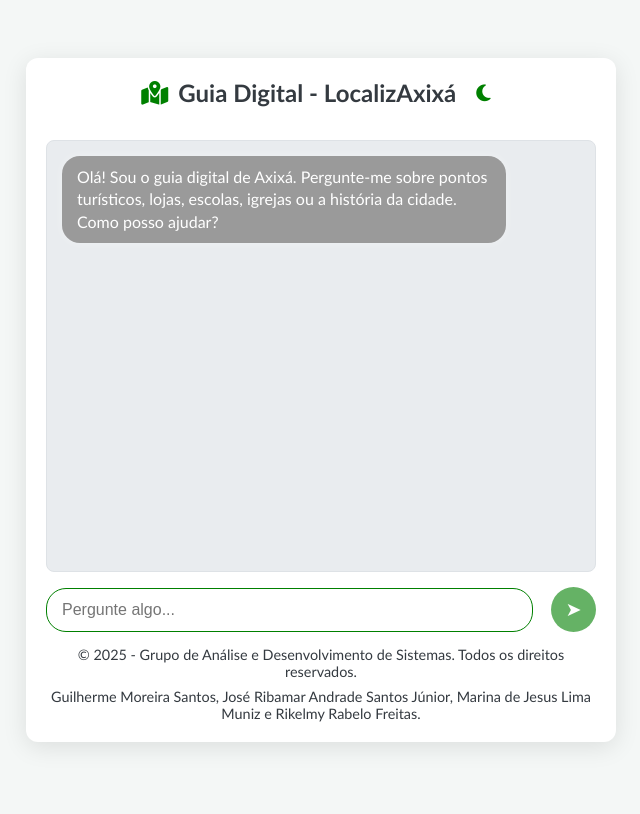
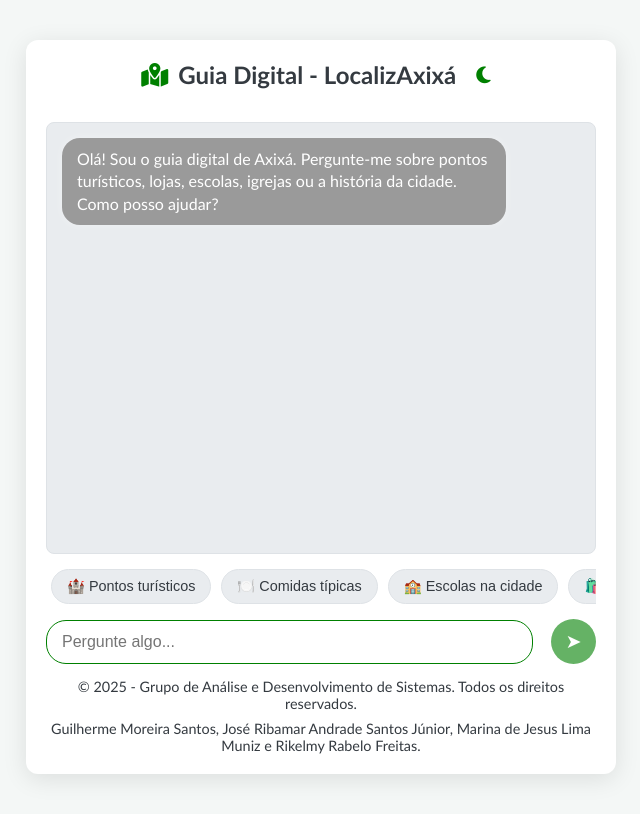
Before and after one commit to RikelmyRabelo/GuiaTuristicoIA, a Flask app: page / in a window 1280 px wide. Shown: the whole page, without its empty margins (319-959 px from the left). Before the commit the page ends 747 px from the top, so only its background shows below. Run offline with Flask 3, Linux system fonts and the light colour scheme.

Commit message:
feat(ui): implementa barra de sugestões e aprimora suporte a HTML no typewriter

```diff
--- a/static/style.css
+++ b/static/style.css
@@ -322,3 +322,61 @@ h1 i {
 .spacer-mini {
     height: 8px;
 }
+
+#suggestions-container {
+    display: flex;
+    gap: 10px;
+    padding: 10px 15px;
+    overflow-x: auto;
+    white-space: nowrap;
+    margin-bottom: 5px;
+    scrollbar-width: none;
+}
+
+#suggestions-container::-webkit-scrollbar {
+    display: none;
+}
+.suggestion-chip {
+    background-color: var(--bg-chat);
+    color: var(--text-color);
+    border: 1px solid var(--border-color);
+    border-radius: 20px;
+    padding: 8px 15px;
+    font-size: 0.9rem;
+    cursor: pointer;
+    transition: all 0.2s ease;
+    flex-shrink: 0;
+}
+
+.suggestion-chip:hover {
+    background-color: var(--button-bg);
+    color: white;
+    border-color: var(--button-bg);
+    transform: translateY(-2px);
+}
+
+.message ol, .message ul {
+    margin: 5px 0;
+    padding-left: 25px;
+}
+
+.message li {
+    margin-bottom: 8px;
+}
+
+.message p {
+    margin: 0 0 8px 0;
+}
+
+.message strong {
+    font-weight: 600;
+    color: inherit;
+}
+
+.message em {
+    opacity: 0.9;
+}
+#suggestions-container {
+    padding: 10px 5px;
+    margin-top: -10px;
+}
--- a/templates/index.html
+++ b/templates/index.html
@@ -28,6 +28,9 @@
             </div>
         </div>
 
+        <div id="suggestions-container">
+        </div>
+
         <form id="input-area" class="input-area-form">
             <input type="text" id="user-input" class="input-field" placeholder="Pergunte algo..." autocomplete="off">
             <button type="submit" id="send-button" class="btn-send" disabled>➤</button>
@@ -48,7 +51,6 @@
         const userInput = document.getElementById('user-input');
         const sendButton = document.getElementById('send-button');
 
-        // Variável para armazenar o histórico da conversa atual
         let chatHistory = [];
 
         userInput.addEventListener('input', () => {
@@ -84,7 +86,7 @@
             const pergunta = userInput.value.trim();
             if (pergunta === "") return;
 
-            lastQuestion = pergunta; // Salva para reuso
+            lastQuestion = pergunta;
             addMessage(pergunta, 'user');
             userInput.value = '';
             sendButton.disabled = true;
@@ -142,21 +144,72 @@
             document.getElementById('send-button').click();
         }
 
+        const sugestoes = [
+            "🏰 Pontos turísticos",
+            "🍽️ Comidas típicas",
+            "🏫 Escolas na cidade",
+            "🛍️ Onde fazer compras?",
+            "📜 História de Axixá",
+            "🏨 Pousadas e hotéis"
+        ];
+
+        function renderizarSugestoes() {
+            const container = document.getElementById('suggestions-container');
+            if (!container) return;
+            container.innerHTML = '';
+
+            sugestoes.forEach(texto => {
+                const chip = document.createElement('button');
+                chip.className = 'suggestion-chip';
+                chip.textContent = texto;
+                chip.onclick = () => {
+                    const textoLimpo = texto.replace(/[\uD800-\uDBFF][\uDC00-\uDFFF]./g, '').trim();
+                    userInput.value = textoLimpo;
+                    document.getElementById('send-button').disabled = false;
+                    document.getElementById('send-button').click();
+                };
+                container.appendChild(chip);
+            });
+        }
+
         function typeWriter(element, text, speed = 10) {
+            element.innerHTML = '';
+
+            const fullHTML = marked.parse(text);
+
             let i = 0;
-            element.innerHTML = ''; // Limpa
-            const html = marked.parse(text);
-            element.innerHTML = html;
-            element.style.opacity = 0;
-            let op = 0.1;
-            let timer = setInterval(function () {
-                if (op >= 1){
-                    clearInterval(timer);
+            let currentHTML = '';
+
+            function type() {
+                if (i >= fullHTML.length) return;
+
+                const char = fullHTML.charAt(i);
+
+                if (char === '<') {
+                    let tag = '';
+                    while (i < fullHTML.length && fullHTML.charAt(i) !== '>') {
+                        tag += fullHTML.charAt(i);
+                        i++;
+                    }
+                    tag += '>';
+                    currentHTML += tag;
+                } else {
+                    currentHTML += char;
                 }
-                element.style.opacity = op;
-                element.style.filter = 'alpha(opacity=' + op * 100 + ")";
-                op += op * 0.1;
-            }, 10);
+
+                element.innerHTML = currentHTML;
+
+                i++;
+
+                chatBox.scrollTo({
+                    top: chatBox.scrollHeight,
+                    behavior: 'smooth'
+                });
+
+                setTimeout(type, speed);
+            }
+
+            type();
         }
 
         function addMessage(text, sender) {
@@ -166,7 +219,7 @@
             if (sender === 'guia') {
                 typeWriter(messageElement, text);
             } else {
-                messageElement.textContent = text; // Usuário sempre texto puro (segurança)
+                messageElement.textContent = text;
             }
             chatBox.appendChild(messageElement);
             chatBox.scrollTop = chatBox.scrollHeight;
@@ -208,6 +261,7 @@
             } else {
                 document.getElementById('theme-icon').className = 'fas fa-moon';
             }
+            renderizarSugestoes();
             userInput.focus();
         });
 </script>
```
Also changed, not shown: tests/test_app.py (+2 -3 lines).
